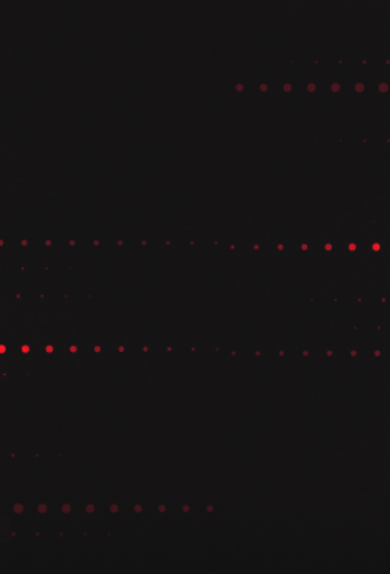
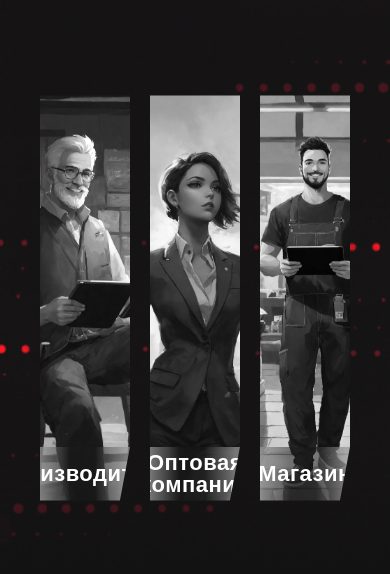
Before and after one commit to mot9igit/DartAgencyTask, a Vue app: page / in a window 390 px wide. Shown: the part 124-698 px from the top of the page. Built offline with nearby package versions, Linux system fonts and the light colour scheme.

Commit message:
Небольшие правки для удобства работы Пофиксил ломающееся изображение карточки,
Немного адаптива для контейнера карточек и самого
    контейнера

```diff
--- a/src/components/Home.vue
+++ b/src/components/Home.vue
@@ -17,6 +17,7 @@ export default defineComponent({
 
 <style lang="scss" scoped>
 @import "../styles/mixins";
+@import "../styles/media";
 
 .home {
     @include adaptive-background;
@@ -31,6 +32,15 @@ export default defineComponent({
     height: 100dvh;
     width: 100vw;
 
-    padding-inline: 195px;
+    // padding-inline: 195px;
+    padding-inline: clamp(40px, 10vw, 195px);
+
+    @include desktop-l {
+        gap: clamp(20px, #{calc(40 * 100 / 1920)}px, 40px);
+    }
+
+    @include desktop-s {
+        gap: 20px;
+    }
 }
 </style>
--- a/src/components/UI/PersonCard.vue
+++ b/src/components/UI/PersonCard.vue
@@ -1,20 +1,20 @@
 <template>
-    <div class="card">
+	<button class="card">
 		<img class="card__img" :src="image" />
 		<h4 class="card__title">{{ name }}</h4>
-    </div>
+	</button>
 </template>
 
 <script lang="ts">
-    import { defineComponent } from 'vue';
+import { defineComponent } from "vue";
 
 export default defineComponent({
-        name: 'PersonCard',
+	name: "PersonCard",
 
 	props: {
 		card: {
 			type: Number,
-                required: true
+			required: true,
 		},
 	},
 
@@ -24,18 +24,18 @@
 		},
 		image() {
 			return `/src/assets/img/cards/card${this.card}.png`;
-            }
+		},
 	},
 
 	setup() {
 		const cardNames: Record<number, string> = {
-                1: 'Производитель',
-                2: 'Оптовая компания',
-                3: 'Магазин'
+			1: "Производитель",
+			2: "Оптовая компания",
+			3: "Магазин",
 		};
 
 		return {
-                cardNames
+			cardNames,
 		};
 	},
 });
@@ -45,27 +45,42 @@
 @import "../../styles/mixins";
 
 .card {
-    max-width: 483px;
+	--card-height: 573px;
+	--title-height: 54px;
+
+	// max-width: 483px;
 	max-height: 573px;
 
-    filter: grayscale(100%);
+	height: var(--card-height);
+
+	aspect-ratio: 0.843;
 
 	position: relative;
 	overflow: hidden;
 
-    &::after {
-        content: '';
+	cursor: pointer;
 
-        background: url('../../assets/img/background/bg_1920.png') no-repeat center center / cover;
+	filter: grayscale(100%);
 
-        position: absolute;
-        bottom: 0;
-        right: -27px;
+	clip-path: polygon(
+		0 0,
+		100% 0,
+		100% calc(var(--card-height) - var(--title-height)),
+		88.81% 100%,
+		0 100%
+	);
 
-        width: 54px;
-        aspect-ratio: 1;
+	&:hover,
+	&:active,
+	&:focus {
+		scale: 1.165;
+		filter: none;
+	}
 
-        transform: skew(-45deg);
+	&__img {
+		width: 100%;
+		height: 100%;
+		object-fit: cover;
 	}
 
 	&__title {
@@ -86,5 +101,21 @@
 		width: 100%;
 		height: 54px;
 	}
+
+	@include desktop-l {
+		--card-height: clamp(375px, 48dvh, 573px);
+	}
+
+	@include desktop {
+	}
+
+	@include desktop-s {
+	}
+
+	@include tablet {
+	}
+
+	@include mobile {
+	}
 }
 </style>
```
Lines whose indentation alone changed are shown as unchanged.
